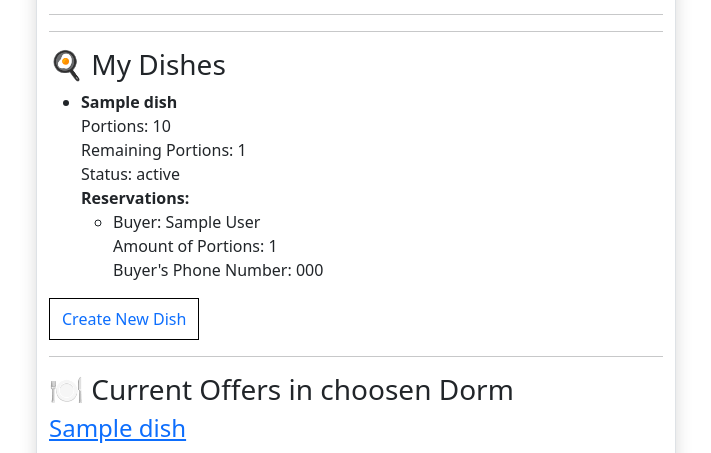
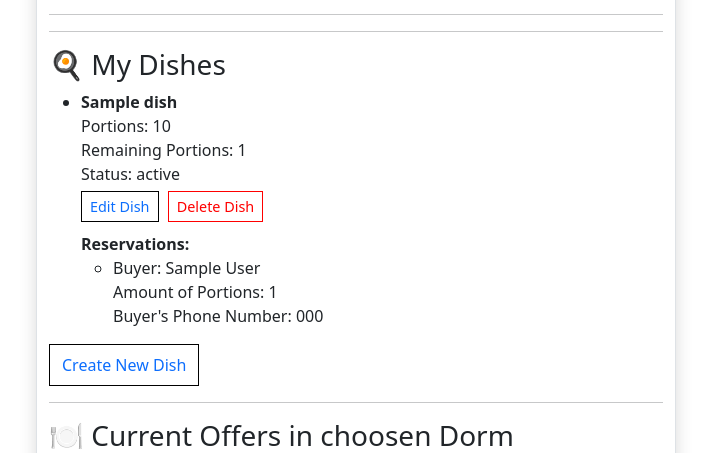
Before and after one commit to MrGreeeenTea/Dorm-Dine, a Flask app: page /dashboard in a window 1280 px wide. Shown: the part 443-896 px from the top of the page, without its empty margins (284-995 px from the left). Run offline with Flask 3, Linux system fonts and the light colour scheme; a user stored in the database is signed in; tables that the repository leaves empty hold one stand-in row (values such as "Sample post"); some libraries are stand-ins or nearby versions.

Commit message:
Add dish edit/delete functionality, fix db sample data, add time validator

```diff
--- a/app.py
+++ b/app.py
@@ -114,6 +114,12 @@ def complete_order(dish_id, payment_method):
 @app.route('/post', methods=['GET', 'POST'])
 @login_required
 def post_meal():
+
+    # CATCH: Only cooks can post meals
+    if not current_user.is_cook:
+        flash('Only registered cooks can offer dishes!', 'danger')
+        return redirect(url_for('dashboard'))
+
     form = MealForm() #form object erstellen, html template frontend tool
 
     if form.validate_on_submit():
@@ -390,6 +396,95 @@ def dashboard():
         my_dishes=my_dishes #call all dishes objects
     )
 
+# edit meal
+@app.route('/dishes/<int:dish_id>/edit', methods=['GET', 'POST'])
+@login_required
+def edit_meal(dish_id):
+    dish = db.session.get(Dish, dish_id)
+
+    # does the dish exist?
+    if not dish:
+        flash("Dish not found.", "danger")
+        return redirect(url_for('dashboard'))
+
+    # only the cook who created the dish can edit it
+    if dish.cook_id != current_user.id:
+        flash("You are not authorized to edit this dish.", "danger")
+        return redirect(url_for('dashboard'))
+
+    form = MealForm()
+
+    # pre-fill the form with existing dish data when the page is loaded
+    if request.method == 'GET':
+        form.name.data = dish.name
+        form.description.data = dish.description
+        form.price.data = dish.price
+        form.portions.data = dish.total_portions
+        form.status.data = dish.status
+        form.ingredients.data = dish.ingredients
+        if dish.pickup_time:
+            form.pickup_day.data = dish.pickup_time.date()
+            form.time_start.data = dish.pickup_time.time()
+        if dish.pickup_timeend:
+            form.time_end.data = dish.pickup_timeend.time()
+
+    if form.validate_on_submit():
+        # combine day + start time to a single datetime object
+        start_datetime = datetime.combine(form.pickup_day.data, form.time_start.data)
+        end_datetime = datetime.combine(form.pickup_day.data, form.time_end.data)
+
+        # update the dish with the new data from the form
+        dish.name = form.name.data
+        dish.description = form.description.data
+        dish.price = form.price.data
+        # very important: update left_portions to match total_portions if the total_portions has changed
+        if dish.total_portions != form.portions.data:
+            dish.left_portions = form.portions.data
+        dish.total_portions = form.portions.data
+        dish.pickup_time = start_datetime
+        dish.pickup_timeend = end_datetime
+        dish.status = form.status.data
+        dish.ingredients = form.ingredients.data
+
+        db.session.commit()
+        flash('Dish updated successfully!', 'success')
+        return redirect(url_for('dashboard'))
+
+    return render_template('post_meal.html', form=form, title="Edit Dish")
+
+# delete meal
+@app.route('/dishes/<int:dish_id>/delete', methods=['POST'])
+@login_required
+def delete_meal(dish_id):
+    dish = db.session.get(Dish, dish_id)
+
+    # does the dish exist?
+    if not dish:
+        flash("Dish not found.", "danger")
+        return redirect(url_for('dashboard'))
+
+    # only the cook who created the dish can delete it
+    if dish.cook_id != current_user.id:
+        flash("You are not authorized to delete this dish.", "danger")
+        return redirect(url_for('dashboard'))
+
+    # check if the dish has already been ordered
+    already_ordered = db.session.execute(
+        select(DishOrder).filter_by(dish_id=dish_id)
+    ).scalars().first()
+
+    if already_ordered:
+        # if there are any orders for this dish, prevent deletion and show a message
+        flash("This dish cannot be deleted because it has already been ordered by students!", "danger")
+        return redirect(url_for('dashboard'))
+
+    # if no orders exist, proceed with deletion
+    db.session.delete(dish)
+    db.session.commit()
+
+    flash('Dish deleted successfully!', 'success')
+    return redirect(url_for('dashboard'))
+
 # run app
 if __name__ == '__main__':
     app.run(debug=True)
--- a/db.py
+++ b/db.py
@@ -39,7 +39,7 @@ def insert_sample():
     lang1 = Language(name='German')
     lang2 = Language(name='English')
 
-    db.session.add_all([dorm1, dorm2, dorm3, user1, user2, tag1, tag2, lang1, lang2])
+    db.session.add_all([dorm1, dorm2, dorm3, user1, user2, user3, tag1, tag2, lang1, lang2])
     db.session.commit()
 
     from datetime import datetime
--- a/templates/dashboard.html
+++ b/templates/dashboard.html
@@ -10,6 +10,14 @@
     padding: 8px 12px;
     border: 1px solid black;
     text-decoration: none;
+}
+
+.btn-danger-outline {
+    background: none;
+    border: 1px solid red;
+    color: red;
+    padding: 4px 8px;
+    cursor: pointer;
 }
 </style>
 
@@ -84,6 +92,21 @@
                     Remaining Portions: {{ dish.left_portions }}<br>
                     Status: {{ dish.status }}<br>
 
+                    <!-- new function for edit and delete -->
+                    <div style="margin-top: 5px; margin-bottom: 10px;">
+                        <!-- route link -->
+                        <a href="{{ url_for('edit_meal', dish_id=dish.id) }}" class="dashboard-button" style="padding: 4px 8px; font-size: 0.9em; margin-right: 5px;">
+                            Edit Dish
+                        </a>
+
+                        <!-- POST-Formular for deletion -->
+                        <form action="{{ url_for('delete_meal', dish_id=dish.id) }}" method="POST" style="display: inline;">
+                            <button type="submit" class="btn-danger-outline" style="font-size: 0.9em;">
+                                Delete Dish
+                            </button>
+                        </form>
+                    </div>
+
                     <!-- same logic as before -->
                     <strong>Reservations:</strong><br>
                     {% if dish.dish_orders %} <!-- prüft ob dish eine order hat -->
```
Also changed, not shown: forms.py (+6 -1 lines), templates/post_meal.html (+8 -0 lines).
